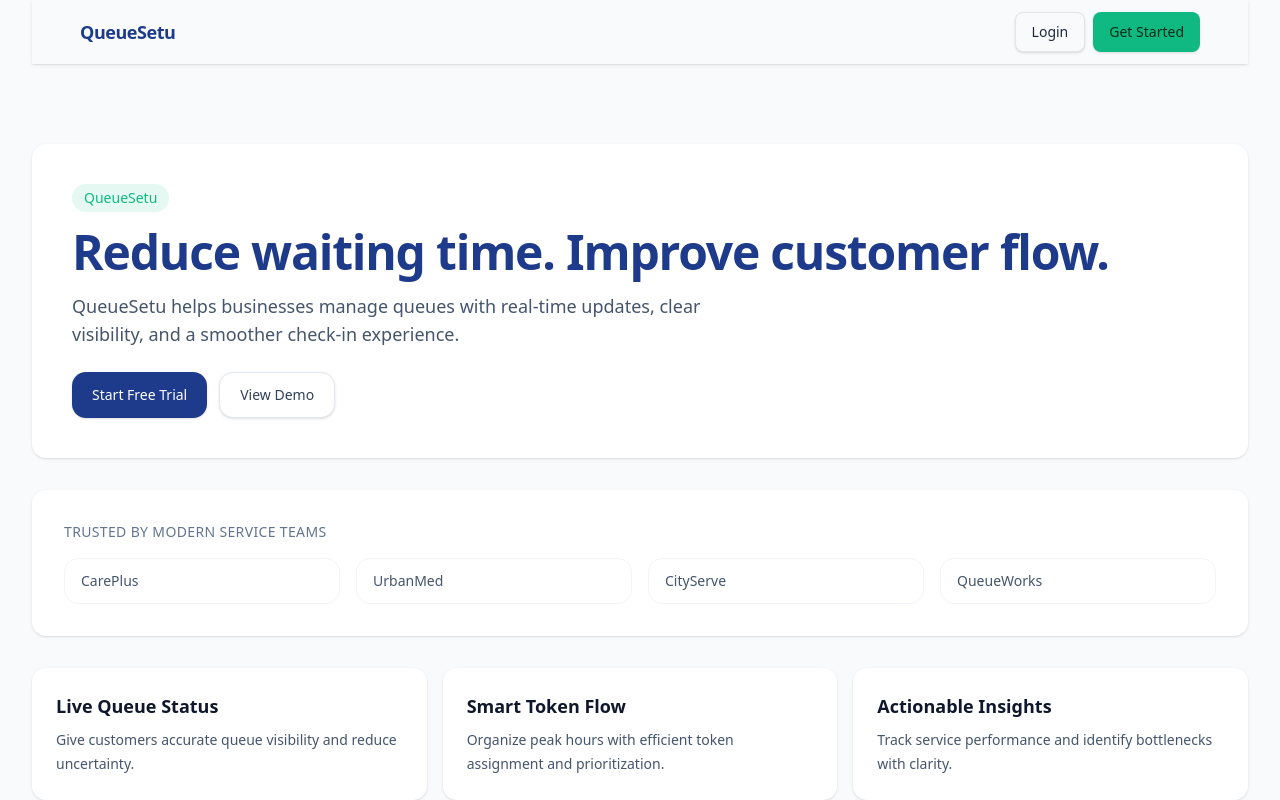
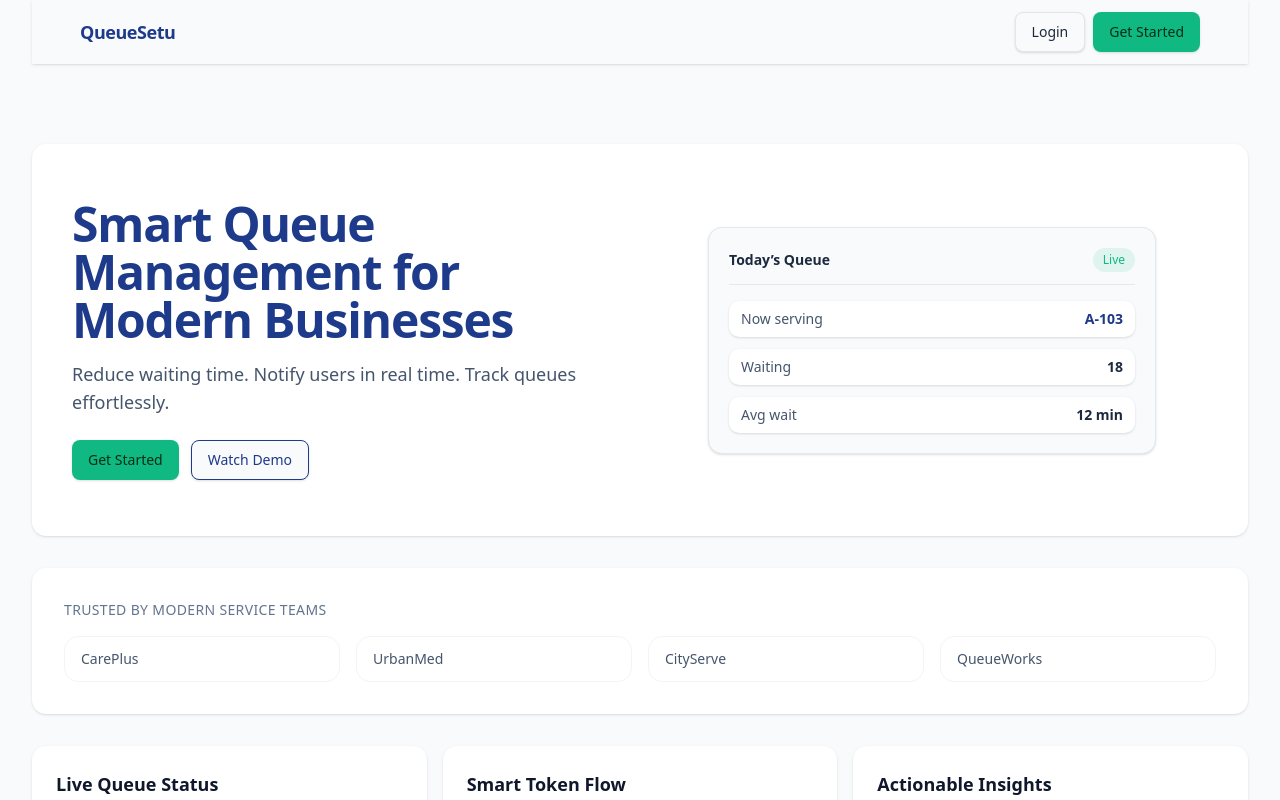
Before and after one commit to AYadav07/queuesetu.app.client, a Next.js app: page / in a window 1280 px wide. Shown: the top 800 px of the page. Built offline with nearby package versions, Linux system fonts and the light colour scheme.

Commit message:
Hero section

```diff
--- a/src/app/page.tsx
+++ b/src/app/page.tsx
@@ -1,30 +1,12 @@
 import Navbar from "@/components/layout/Navbar";
+import HeroSection from "@/components/home/HeroSection";
 
 export default function Home() {
   return (
     <>
       <Navbar />
       <main className="py-12 sm:py-16 lg:py-20">
-        <section className="rounded-xl bg-white p-6 shadow-sm sm:p-8 lg:p-10">
-          <span className="inline-flex rounded-full bg-accent/10 px-3 py-1 text-sm font-medium text-accent">
-            QueueSetu
-          </span>
-          <h1 className="mt-4 text-3xl font-semibold tracking-tight text-primary sm:text-4xl lg:text-5xl">
-            Reduce waiting time. Improve customer flow.
-          </h1>
-          <p className="mt-4 max-w-2xl text-base leading-7 text-slate-600 sm:text-lg">
-            QueueSetu helps businesses manage queues with real-time updates,
-            clear visibility, and a smoother check-in experience.
-          </p>
-          <div className="mt-6 flex flex-col gap-3 sm:flex-row">
-            <button className="rounded-xl bg-primary px-5 py-3 text-sm font-medium text-white shadow-sm transition hover:opacity-95 focus-visible:outline-none focus-visible:ring-2 focus-visible:ring-primary/40">
-              Start Free Trial
-            </button>
-            <button className="rounded-xl border border-slate-200 bg-white px-5 py-3 text-sm font-medium text-slate-700 shadow-sm transition hover:bg-slate-50 focus-visible:outline-none focus-visible:ring-2 focus-visible:ring-slate-300">
-              View Demo
-            </button>
-          </div>
-        </section>
+        <HeroSection />
 
         <section className="mt-8 rounded-xl bg-white p-6 shadow-sm sm:p-8">
           <p className="text-sm font-medium uppercase tracking-wide text-slate-500">
--- /dev/null
+++ b/src/components/home/HeroSection.tsx
@@ -0,0 +1,83 @@
+"use client";
+
+import { motion } from "framer-motion";
+
+import { Button } from "@/components/ui/button";
+
+export default function HeroSection() {
+  return (
+    <section
+      className="rounded-xl bg-white px-4 py-10 shadow-sm sm:px-6 sm:py-12 lg:px-10 lg:py-14"
+      aria-label="Hero section"
+    >
+      <motion.div
+        initial={{ opacity: 0, y: 8 }}
+        animate={{ opacity: 1, y: 0 }}
+        transition={{ duration: 0.35, ease: "easeOut" }}
+        className="grid gap-8 lg:grid-cols-2 lg:items-center"
+      >
+        <div className="text-center lg:text-left">
+          <h1 className="text-3xl font-bold tracking-tight text-primary sm:text-4xl lg:text-5xl">
+            Smart Queue Management for Modern Businesses
+          </h1>
+          <p className="mx-auto mt-4 max-w-xl text-base leading-7 text-slate-600 sm:text-lg lg:mx-0">
+            Reduce waiting time. Notify users in real time. Track queues
+            effortlessly.
+          </p>
+          <div className="mt-6 flex flex-col items-stretch justify-center gap-3 sm:flex-row lg:justify-start">
+            <Button
+              type="button"
+              className="bg-accent text-accent-foreground shadow-sm hover:bg-accent/90"
+            >
+              Get Started
+            </Button>
+            <Button
+              type="button"
+              variant="outline"
+              className="border-primary text-primary hover:bg-primary/5 hover:text-primary"
+            >
+              Watch Demo
+            </Button>
+          </div>
+        </div>
+
+        <motion.div
+          initial={{ opacity: 0, y: 8 }}
+          animate={{ opacity: 1, y: 0 }}
+          transition={{ duration: 0.35, delay: 0.08, ease: "easeOut" }}
+          className="mx-auto w-full max-w-md"
+        >
+          <div className="rounded-xl border border-slate-200 bg-slate-50 p-5 shadow-sm">
+            <div className="flex items-center justify-between border-b border-slate-200 pb-3">
+              <p className="text-sm font-semibold text-slate-800">
+                Today’s Queue
+              </p>
+              <span className="rounded-full bg-accent/10 px-2.5 py-1 text-xs font-medium text-accent">
+                Live
+              </span>
+            </div>
+
+            <div className="mt-4 space-y-3">
+              <div className="flex items-center justify-between rounded-lg bg-white px-3 py-2 shadow-sm">
+                <span className="text-sm text-slate-600">Now serving</span>
+                <span className="text-sm font-semibold text-primary">
+                  A-103
+                </span>
+              </div>
+              <div className="flex items-center justify-between rounded-lg bg-white px-3 py-2 shadow-sm">
+                <span className="text-sm text-slate-600">Waiting</span>
+                <span className="text-sm font-semibold text-slate-800">18</span>
+              </div>
+              <div className="flex items-center justify-between rounded-lg bg-white px-3 py-2 shadow-sm">
+                <span className="text-sm text-slate-600">Avg wait</span>
+                <span className="text-sm font-semibold text-slate-800">
+                  12 min
+                </span>
+              </div>
+            </div>
+          </div>
+        </motion.div>
+      </motion.div>
+    </section>
+  );
+}
```
